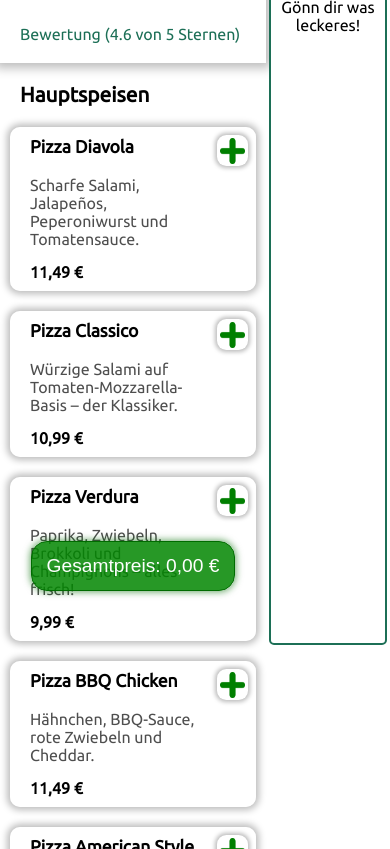
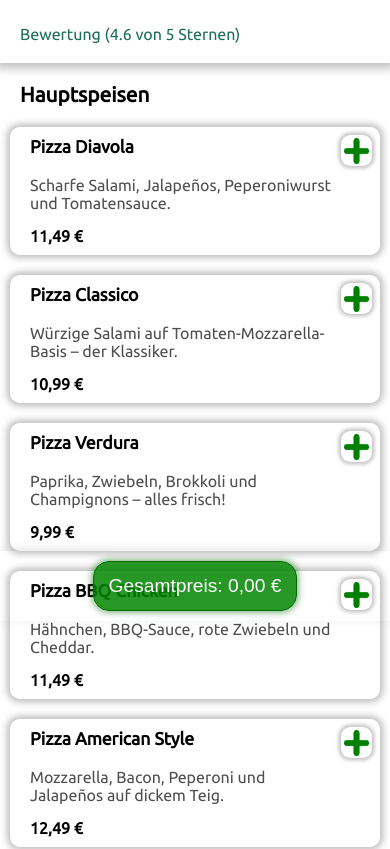
Before and after one commit to codebySaschaHeinze/G-nnDir24, a plain HTML site: page index.html in a window 390 px wide. Shown: the part 203-1052 px from the top of the page. Drawn offline with Linux system fonts and the light colour scheme.

Commit message:
add media query function and style

```diff
--- a/index.html
+++ b/index.html
@@ -16,19 +16,12 @@
   <body onload="init()">
     <nav>
       <div class="nav-content">
-        <img
-          class="logo-image"
-          src="./assets/imgs/gönn_dir_24_logo.PNG"
-          alt=""
-        />
+        <img class="logo-image" src="./assets/imgs/gönn_dir_24_logo.PNG" alt="" />
       </div>
     </nav>
     <div class="page-wrapper">
       <main id="main-container">
-        <div
-          id="cart_overlay_container"
-          class="cart-overlay-container d-none"
-        ></div>
+        <div id="cart_overlay_container" class="cart-overlay-container d-none"></div>
         <section class="header-section">
           <div class="banner-bg">
             <img class="pizza-1" src="./assets/imgs/pizza2.jpg" alt="" />
@@ -45,18 +38,15 @@
           <p>Hauptspeisen</p>
         </section>
         <section id="all_products" class="all-products"></section>
-        <section id="total_price_container" class="total-price-container">
-          <div></div>
-        </section>
+        <section id="total_price_container" class="total-price-container"></section>
       </main>
       <aside class="shopping-cart">
         <h4>Warenkorb</h4>
         <div id="empty_cart" class="empty-cart">
           <p>Gönn dir was leckeres!</p>
         </div>
-        <div id="cart_products_container" class="cart-products-container">
-          <!-- <div class="cart-product-and-price"></div> -->
-        </div>
+        <div id="cart_products_container" class="cart-products-container"></div>
+        <section id="total_price_container_desktop" class="total-price-container-desktop"></section>
       </aside>
     </div>
     <footer>
--- a/script.js
+++ b/script.js
@@ -84,19 +84,19 @@ function minusCartProduct(cartIndex) {
 // alle product.price´s addieren (und * product.amount).
 function calculateAllCartProducts(cart) {
   let sum = 0;
-  for (
-    let totalPriceIndex = 0;
-    totalPriceIndex < cart.length;
-    totalPriceIndex++
-  ) {
+  for (let totalPriceIndex = 0; totalPriceIndex < cart.length; totalPriceIndex++) {
     sum += cart[totalPriceIndex].price * cart[totalPriceIndex].amount;
   }
   return sum;
 }
 // Gesamtpreis vom Warenkorb im Button anzeigen
 function renderTotalPrice() {
-  let totalPriceRef = document.getElementById("total_price_container");
-  totalPriceRef.innerHTML = totalPriceButtonTemplate();
+  let totalMobile = document.getElementById("total_price_container");
+  let totalDesktop = document.getElementById("total_price_container_desktop");
+  let template = totalPriceButtonTemplate();
+
+  if (totalMobile) totalMobile.innerHTML = template;
+  if (totalDesktop) totalDesktop.innerHTML = template;
 }
 
 // bei onclick auf Gesamtpreisbutton rendert ein Warenkorb overlay
--- a/scripts/template.js
+++ b/scripts/template.js
@@ -32,6 +32,7 @@ function addProductsToCartTemplate(cartIndex) {
                   </button>
                 </div>
               </div>
+
           `;
 }
 
--- a/style.css
+++ b/style.css
@@ -143,14 +143,13 @@
 }
 
 .total-price-container {
-  position: sticky;
+  display: none;
+}
 
-  bottom: 50px;
-  text-align: center;
-  z-index: 10;
+.total-price-container-desktop {
   display: flex;
   justify-content: center;
-  pointer-events: auto;
+  padding: 10px;
 }
 
 .cart-overlay-container {
@@ -161,7 +160,6 @@
   top: 50%;
   left: 50%;
   transform: translate(-50%, -50%);
-
   border: 2px solid rgb(28, 111, 86);
   margin-left: 3px;
   margin-right: 3px;
@@ -173,3 +171,27 @@
   text-align: center;
   box-shadow: 0 0 10px 5px rgba(28, 111, 86, 0.333);
 }
+
+@media (max-width: 745px) {
+  .shopping-cart {
+    display: none;
+  }
+
+  .total-price-container {
+    display: flex;
+    position: fixed;
+    bottom: 20px;
+    left: 0;
+    right: 0;
+    justify-content: center;
+    background: transparent;
+    padding: 10px 0;
+    z-index: 12;
+    box-shadow: 0 -2px 10px rgba(0, 0, 0, 0.1);
+    pointer-events: none;
+  }
+
+  .total-price-container-desktop {
+    display: none;
+  }
+}
--- a/styles/assets.css
+++ b/styles/assets.css
@@ -21,7 +21,7 @@
 }
 
 .header-name h3 {
-  width: 100%;
+  width: 70%;
   padding: 20px 20px 20px 20px;
   font-weight: 600;
   font-size: clamp(1rem, 1.4rem, 1.8rem);
@@ -29,7 +29,7 @@
 }
 
 .header-name p {
-  width: 100%;
+  width: 70%;
   padding: 20px;
   font-weight: 200;
   font-size: 1rem;
@@ -120,6 +120,7 @@ aside h4 {
   padding-right: 15px;
   border: 1.5px solid rgb(0, 107, 0);
   box-shadow: 0 0 7px 1px rgba(0, 107, 0, 0.591);
+  pointer-events: auto;
 }
 
 .total-price-button:hover {
```
